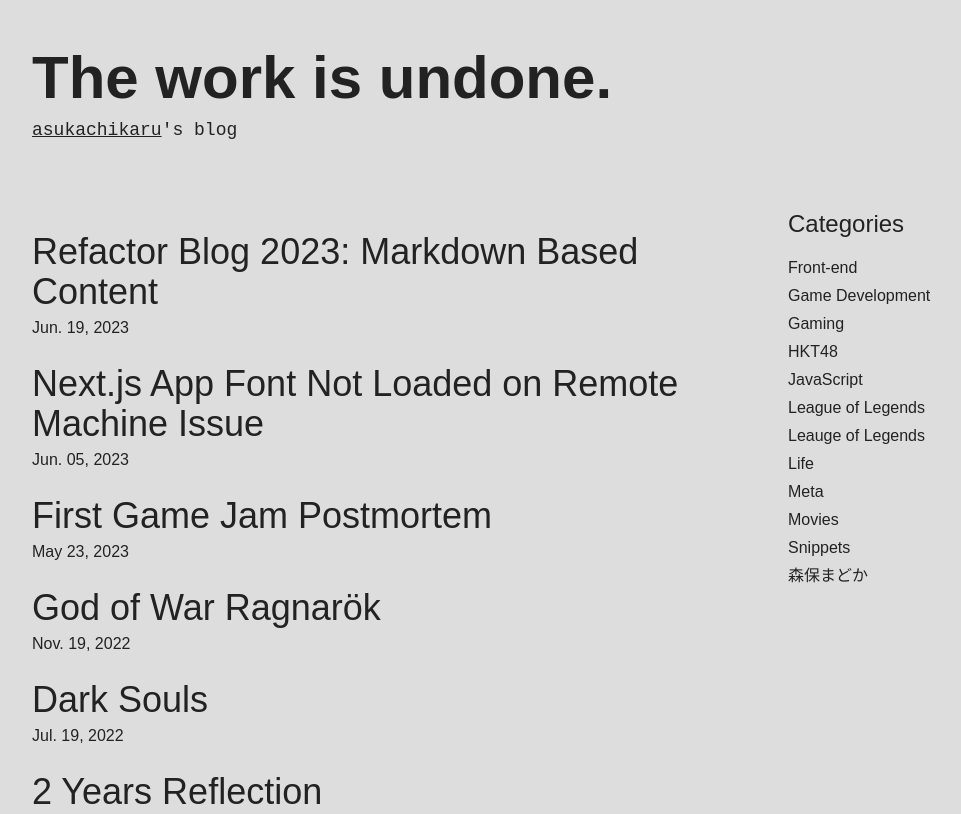
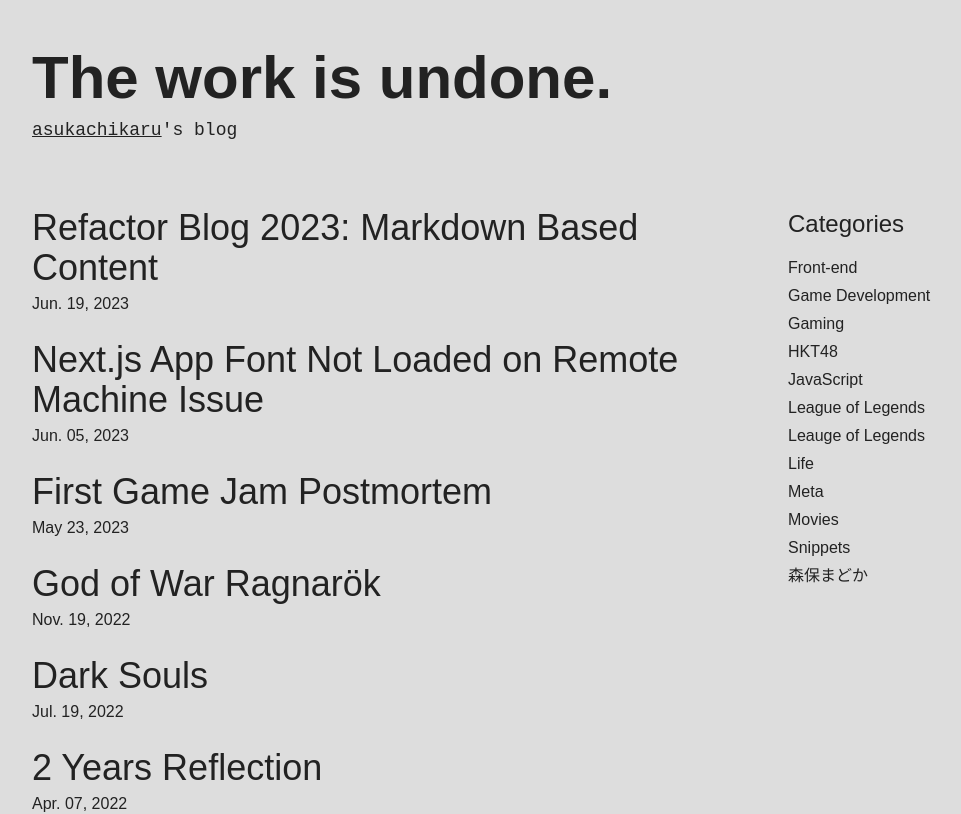
Before and after one commit to AsukaCHikaru/blog-v5, a Next.js app: page / in a window 1280 px wide. Shown: the top 814 px of the page, without its empty margins (184-1145 px from the left). Built offline with nearby package versions, Linux system fonts and the light colour scheme.

Commit message:
fix: adjust post link margin

```diff
--- a/components/PostLink.tsx
+++ b/components/PostLink.tsx
@@ -10,7 +10,7 @@ interface Props {
 
 export const PostLink: FC<Props> = ({ postSummary }) => {
   return (
-    <div className="mt-6">
+    <div className="mb-6">
       <h3 className="text-4xl mb-1 hover:underline">
         <Link href={`/post/${postSummary.pathname}`}>{postSummary.title}</Link>
       </h3>
```
